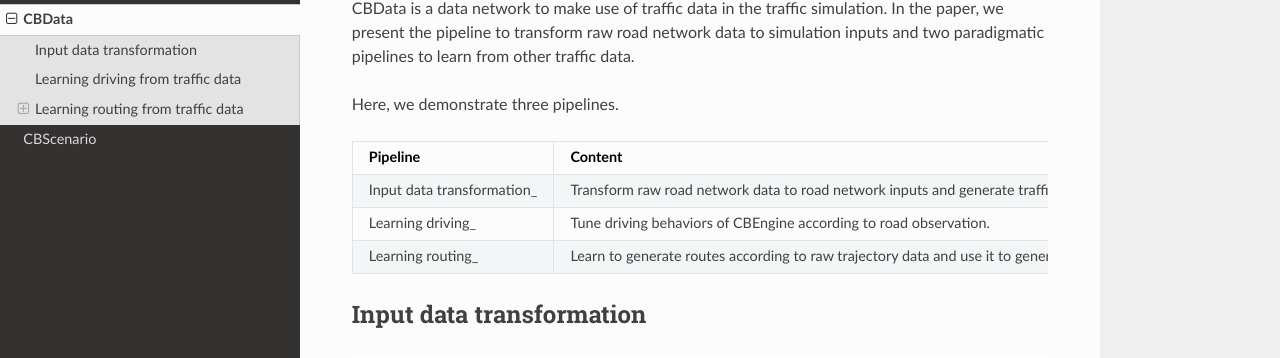
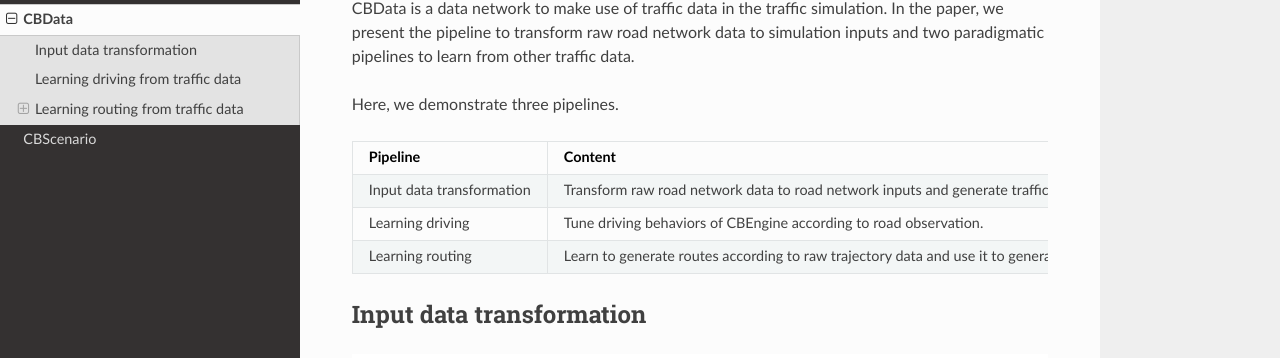
Before and after one commit to CaradryanLiang/CBLab-Documentation, a Sphinx documentation site: the page built from source/content/cbdata/cbdata.rst, in a window 1280 px wide and 900 px high. Shown: the part 163-521 px from the top of the window. Built offline with Sphinx 7.4.7 and the Read the Docs theme 2.0.0, drawn with Linux system fonts in a browser that asks for light colours; some of the changed text lies outside the part shown.

```diff
--- a/source/content/cbdata/cbdata.rst
+++ b/source/content/cbdata/cbdata.rst
@@ -8,11 +8,11 @@ Here, we demonstrate three pipelines.
 +------------------------------+----------------------------------------------------------------------------------------------------------------------+
 | Pipeline                     | Content                                                                                                              |
 +==============================+======================================================================================================================+
-| Input data transformation\_  | Transform raw road network data to road network inputs and generate traffic flow inputs for simulation accordingly.  |
+| Input data transformation    | Transform raw road network data to road network inputs and generate traffic flow inputs for simulation accordingly.  |
 +------------------------------+----------------------------------------------------------------------------------------------------------------------+
-| Learning driving\_           | Tune driving behaviors of CBEngine according to road observation.                                                    |
+| Learning driving             | Tune driving behaviors of CBEngine according to road observation.                                                    |
 +------------------------------+----------------------------------------------------------------------------------------------------------------------+
-| Learning routing\_           | Learn to generate routes according to raw trajectory data and use it to generate traffic flow inputs for simulation. |
+| Learning routing             | Learn to generate routes according to raw trajectory data and use it to generate traffic flow inputs for simulation. |
 +------------------------------+----------------------------------------------------------------------------------------------------------------------+
 
 
@@ -24,7 +24,6 @@ Input data transformation
 .. image:: ../media/paradigm.png
    :align: center
    :alt: fig_cbdata
-
 
 \
 
@@ -103,17 +102,17 @@ In this section, we demonstrate the process how we learn to generate routes from
 Functions of projects in each folder
 =====================================
 
-+------------------------------+-------------------------------------------------+
-| Folder                       | Function                                        |
-+==============================+=================================================+
-| loss_counter\_               | Count the loss of RNN model and draw the graph  |
-+------------------------------+-------------------------------------------------+
-| RNN             \_           | Train RNN model and generate trajtories         |
-+------------------------------+-------------------------------------------------+
-| roadnet-match\_              | Transfer origin Shenzhen data to formatted data |
-+------------------------------+-------------------------------------------------+
-| roadnet-process\_            | Analyze data and generate RNN train data        |
-+------------------------------+-------------------------------------------------+
++----------------------------+-------------------------------------------------+
+| Folder                     | Function                                        |
++============================+=================================================+
+| loss_counter               | Count the loss of RNN model and draw the graph  |
++----------------------------+-------------------------------------------------+
+| RNN                        | Train RNN model and generate trajtories         |
++----------------------------+-------------------------------------------------+
+| roadnet-match              | Transfer origin Shenzhen data to formatted data |
++----------------------------+-------------------------------------------------+
+| roadnet-process            | Analyze data and generate RNN train data        |
++----------------------------+-------------------------------------------------+
 
 
 Match raw trajectories to the road network
```
